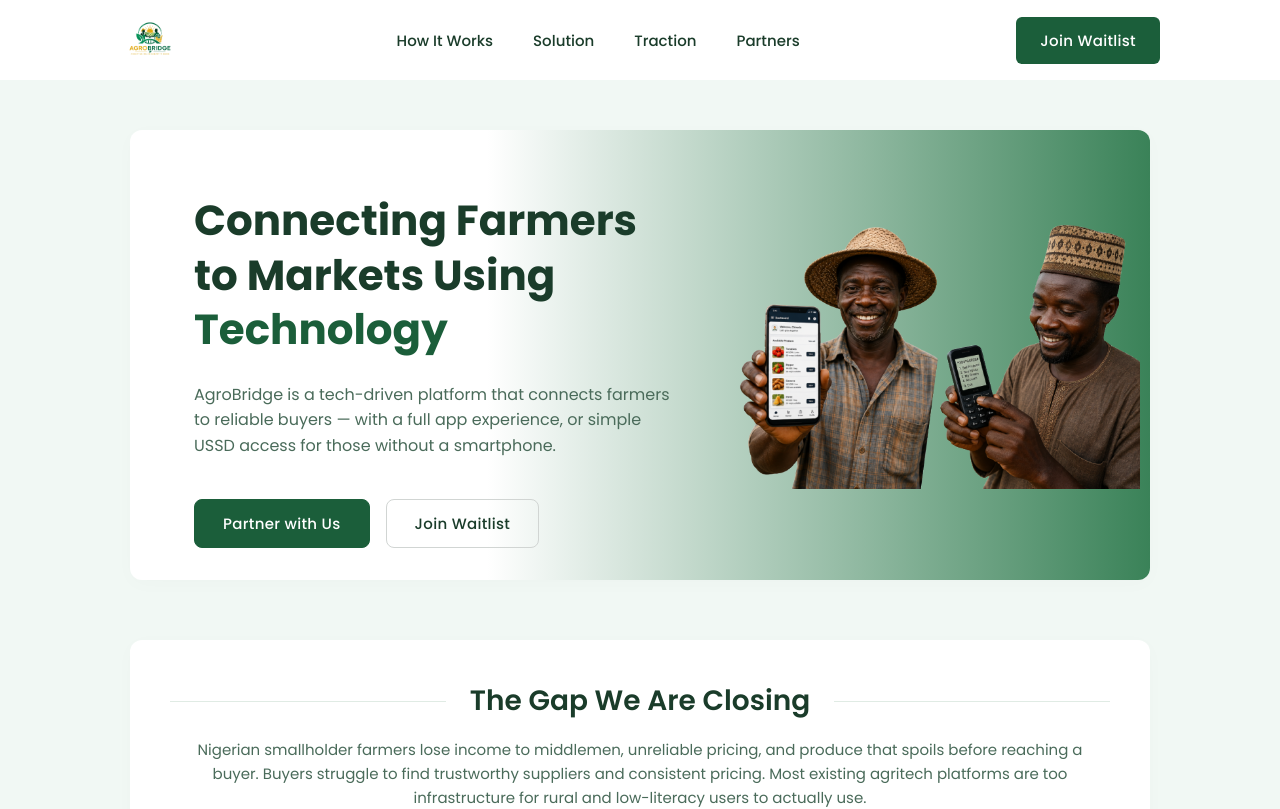
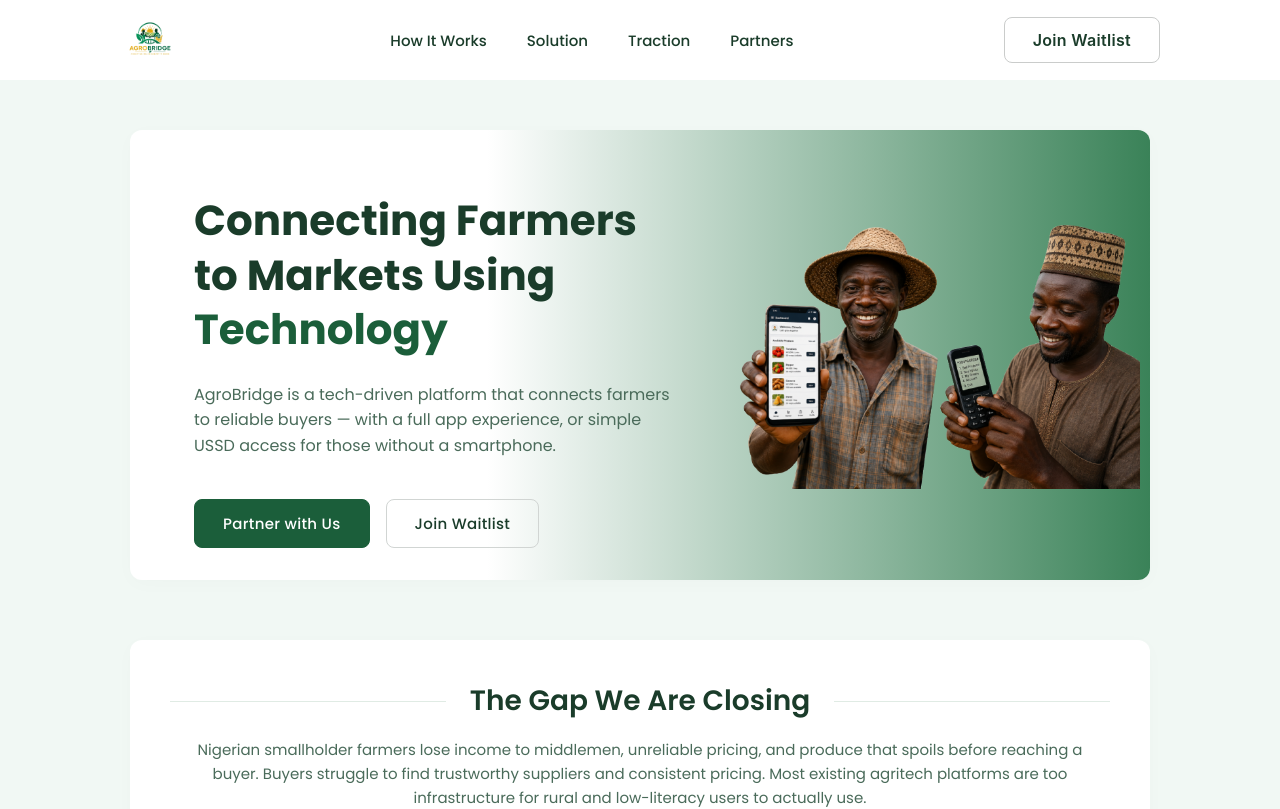
Before and after one commit to AgroBrigde/AgroBridgeWebApp, a React (Vite) app: page / in a window 1280 px wide. Shown: the top 809 px of the page. Built offline with nearby package versions, Linux system fonts and the light colour scheme.

Commit message:
woking in feed back

```diff
--- a/src/CSS/Button.css
+++ b/src/CSS/Button.css
@@ -48,8 +48,6 @@
 }
 
 .btn-secondary:hover {
-  background-color: #333;
-  color: white;
   transform: translateY(-2px);
   box-shadow: 0 4px 12px rgba(0, 0, 0, 0.2);
 }
--- a/src/CSS/Cta.css
+++ b/src/CSS/Cta.css
@@ -80,6 +80,7 @@
 .cta-btn-secondary:hover {
   border-color: #1b5e3a;
   color: #1b5e3a;
+  background: #fff;
 }
 
 /* ========== RESPONSIVE ========== */
--- a/src/CSS/Header.css
+++ b/src/CSS/Header.css
@@ -81,21 +81,27 @@
 .button-container button,
 .button-container .btn,
 .button-container [class^="button"] {
-  background-color: #1b5e3a !important; /* Exact deep green from Figma */
-  color: #ffffff !important;
-  border: none !important;
-  padding: 12px 24px !important;
-  border-radius: 6px !important; /* Elegant modern rounded corners */
-  font-family: "Poppins", sans-serif !important;
-  font-size: 15px !important;
-  font-weight: 500 !important;
-  cursor: pointer !important;
-  transition: background-color 0.2s ease !important;
-  box-shadow: none !important;
+  /* border: none !important; */
+  /* background-color: #1b5e20; */
+  color: #1a3c2a;
+  border: 0.1px solid #cacccb;
+  border-radius: 8px;
+  font-size: 16px;
+  font-weight: 600;
+  cursor: pointer;
+  background: #fff;
+  transition: all 0.3s ease;
+  font-family:
+    -apple-system, BlinkMacSystemFont, "Segoe UI", Roboto, sans-serif;
+  letter-spacing: 0.3px;
+  white-space: nowrap;
 }
 
 .button-container button:hover {
-  background-color: #124027 !important; /* Deep hover state */
+  color: #1a3c2a;
+  border: 1px solid #1b5e3a;
+  box-shadow: 2px 4px 6px #b1b8b4;
+  background-color: #ffffff !important; /* Deep hover state */
 }
 
 /* ==========================================================================
```
